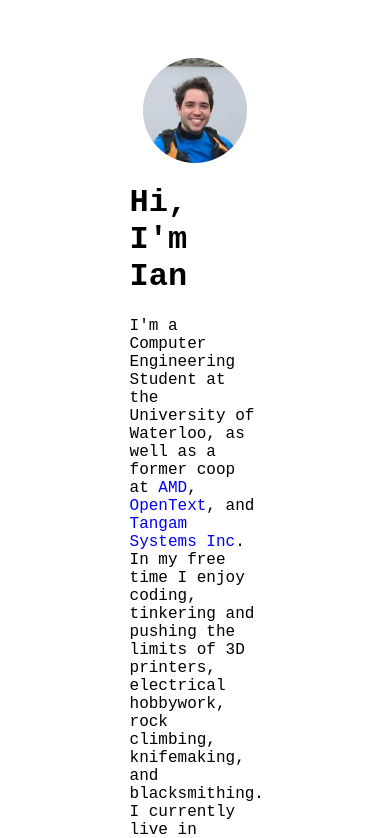
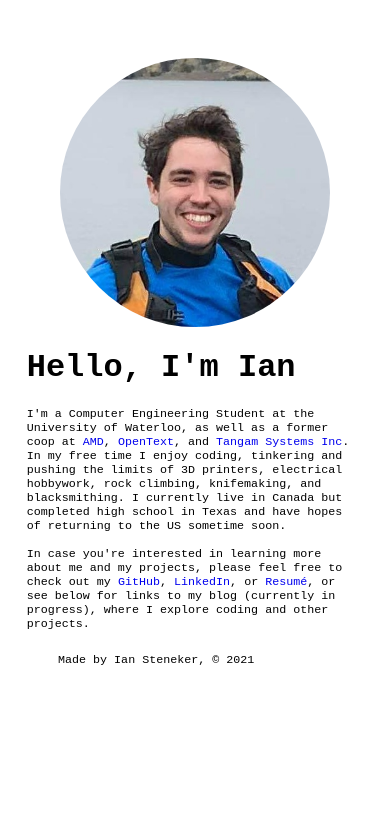
Before and after one commit to IHSten/ihsten-personal-site, an Angular app: page / in a window 390 px wide. Shown: the top 838 px of the page. Built offline with nearby package versions, Linux system fonts and the light colour scheme.

Commit message:
tweak wording, make mobile look better

```diff
--- a/src/app/app.component.css
+++ b/src/app/app.component.css
@@ -1,6 +1,5 @@
 div.site-box{
     display: grid;
-    grid-template-columns: 32.5% minmax(0, 35%) 32.5%;
     height:95%
 }
 
@@ -11,6 +10,22 @@ div.site-box{
     min-width: 100px;
     max-width: 100%;
 }
+
+@media all and (max-width: 2160px) and (min-width: 720px) {
+    div.site-box{
+        grid-template-columns: minmax(0, 32.5%) minmax(0%, 35%) minmax(0, 32.5%);
+    }
+
+  }
+
+  @media all and (max-width: 720px) and (min-width: 0px) {
+    div.site-box{
+        grid-template-columns: minmax(0, 5%) minmax(0%, 90%) minmax(0, 5%);
+    }
+    p{
+        font-size: 3vw;
+    }
+  }
 
 @keyframes slideInFromLeft {
     0% {
@@ -45,6 +60,7 @@ div.site-box{
     transition: 1s;
     right: 0;
 }
+
 a{
     text-decoration: none;
 }
--- a/src/app/app.component.html
+++ b/src/app/app.component.html
@@ -1,12 +1,12 @@
 <div class="site-box">
-  <div></div>
+  <div class="left-margin"></div>
   <div class = "content">
     <div class="header-picture">
       <app-header-picture> </app-header-picture>
     </div>
 
     <div class="info">
-      <h1>Hi, I'm Ian</h1>
+      <h1>Hello, I'm Ian</h1>
 
       <p> I'm a Computer Engineering Student at the University of Waterloo, as well as
           a former coop at <a href="https://www.amd.com/en">AMD</a>, <a href="https://www.opentext.com/">OpenText</a>,
@@ -21,10 +21,11 @@
           or see below for links to my blog (currently in progress), where I explore coding and other projects.
       </p>
     </div>
+
+    <div class="further-content">
   </div>
-  <div class="further-content">
-
   </div>
+  <div class="right-margin"></div>
 </div>
 
 <div class="footer">
```
